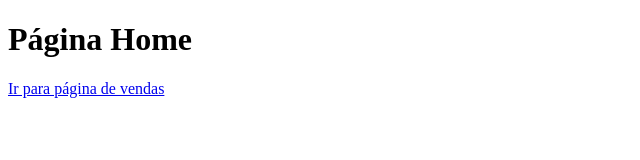
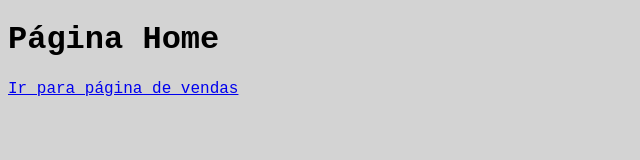
Before and after one commit to devfelipecs/aulateste, a plain HTML site: page index.html in a window 1280 px wide. Shown: the whole page, without its empty margins (0-640 px from the left). Drawn offline with Linux system fonts and the light colour scheme.

Commit message:
Acrescentado estilo CSS

```diff
--- a/index.html
+++ b/index.html
@@ -5,6 +5,12 @@
     <meta http-equiv="X-UA-Compatible" content="IE=edge">
     <meta name="viewport" content="width=device-width, initial-scale=1.0">
     <title>FCstore</title>
+    <Style>
+        body {
+            background-color: lightgray;
+            font-family: 'Courier New', Courier, monospace;
+        }
+    </Style>
 </head>
 <body>
     <h1>Página Home</h1>
```
Also changed, not shown: vendas.html (+6 -0 lines).
